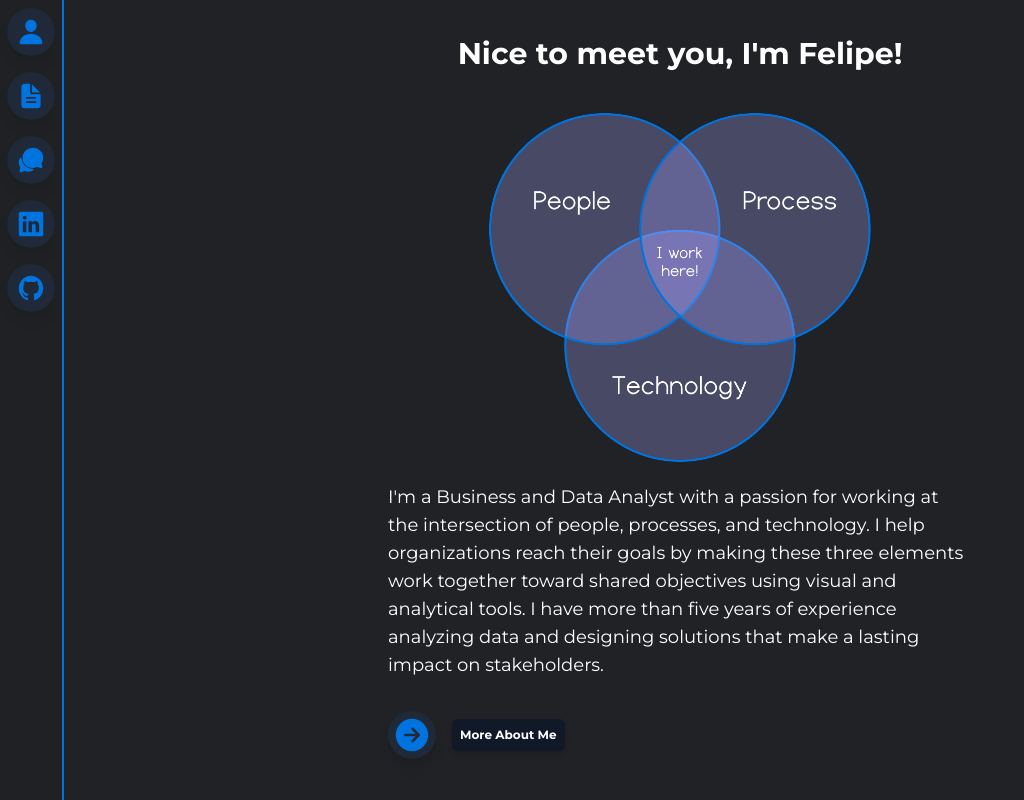
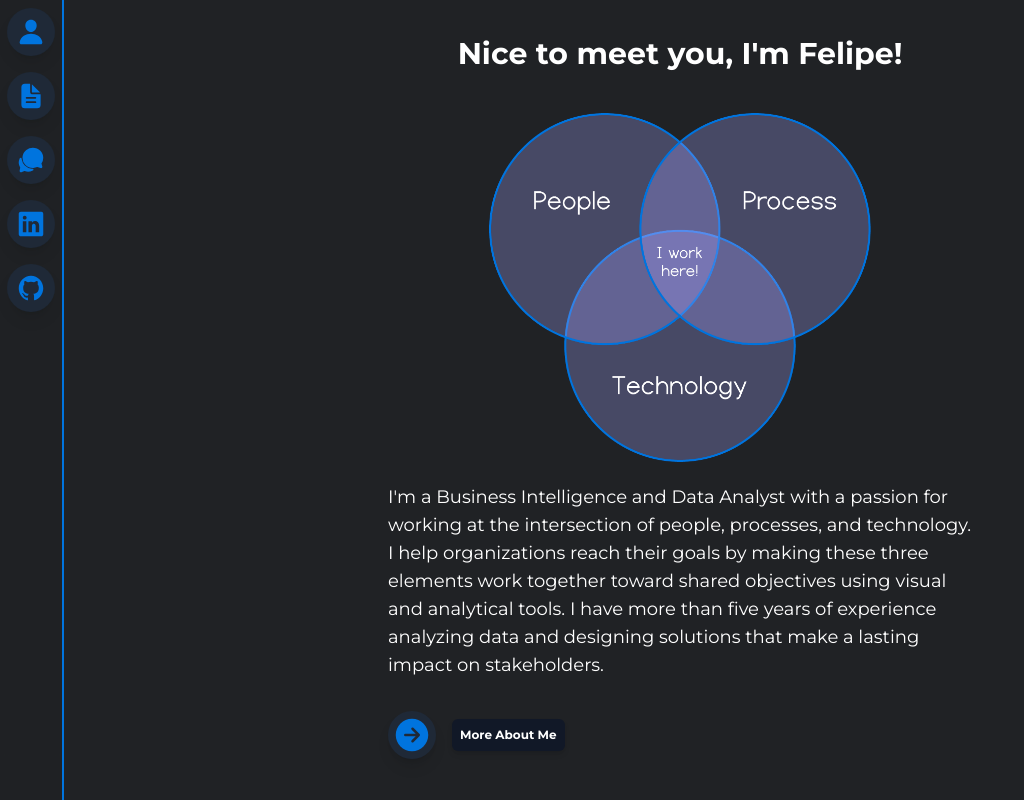
Before and after one commit to fmeneses-graca/my-website, a Next.js app: page / in a window 1280 px wide. Shown: the top 800 px of the page, without its empty margins (0-1024 px from the left). Built offline with nearby package versions, Linux system fonts and the light colour scheme.

Commit message:
About me

```diff
--- a/components/AboutSection.js
+++ b/components/AboutSection.js
@@ -14,7 +14,7 @@ export default function AboutSection() {
                 <Image src={pptFramework} alt="People Process Technology Framework" width='400' className="mx-auto my-3" />
 
                 <p className="md:w-1/2 md:mx-auto">
-                    I&apos;m a Business and Data Analyst with a passion for working at the intersection of people, processes, and technology.
+                    I&apos;m a Business Intelligence and Data Analyst with a passion for working at the intersection of people, processes, and technology.
                     I help organizations reach their goals by making these three elements work together toward shared objectives using visual and analytical tools.
                     I have more than five years of experience analyzing data and designing solutions that make a lasting impact on stakeholders.
                 </p>
```
